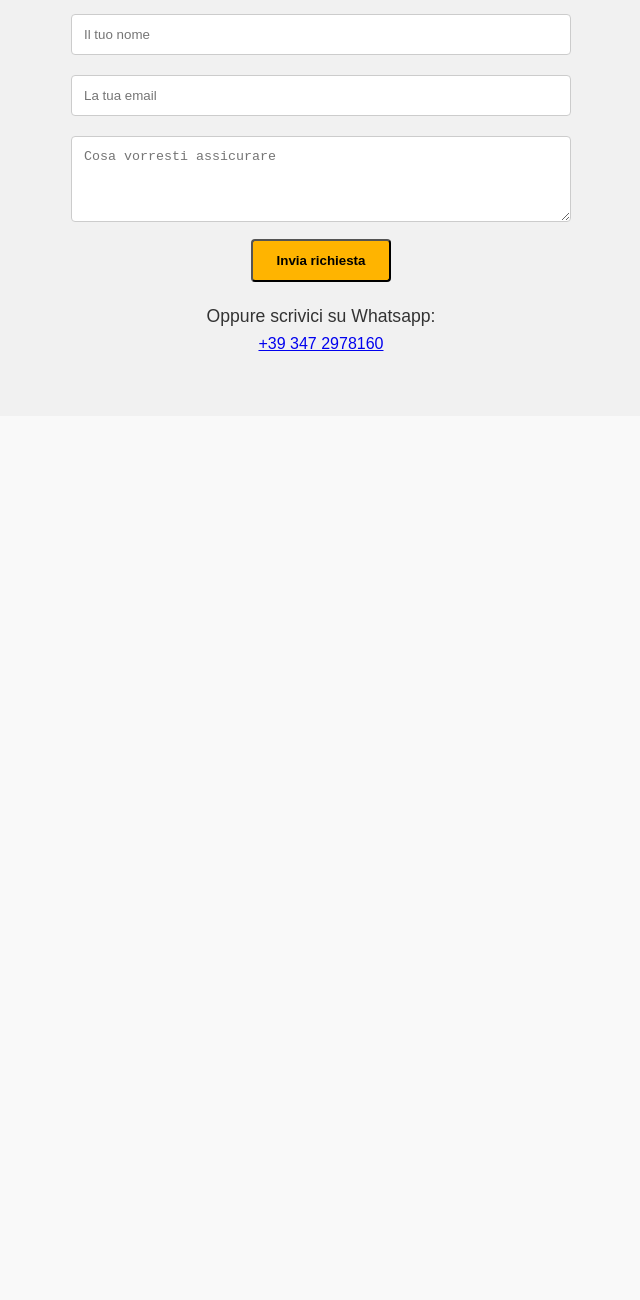
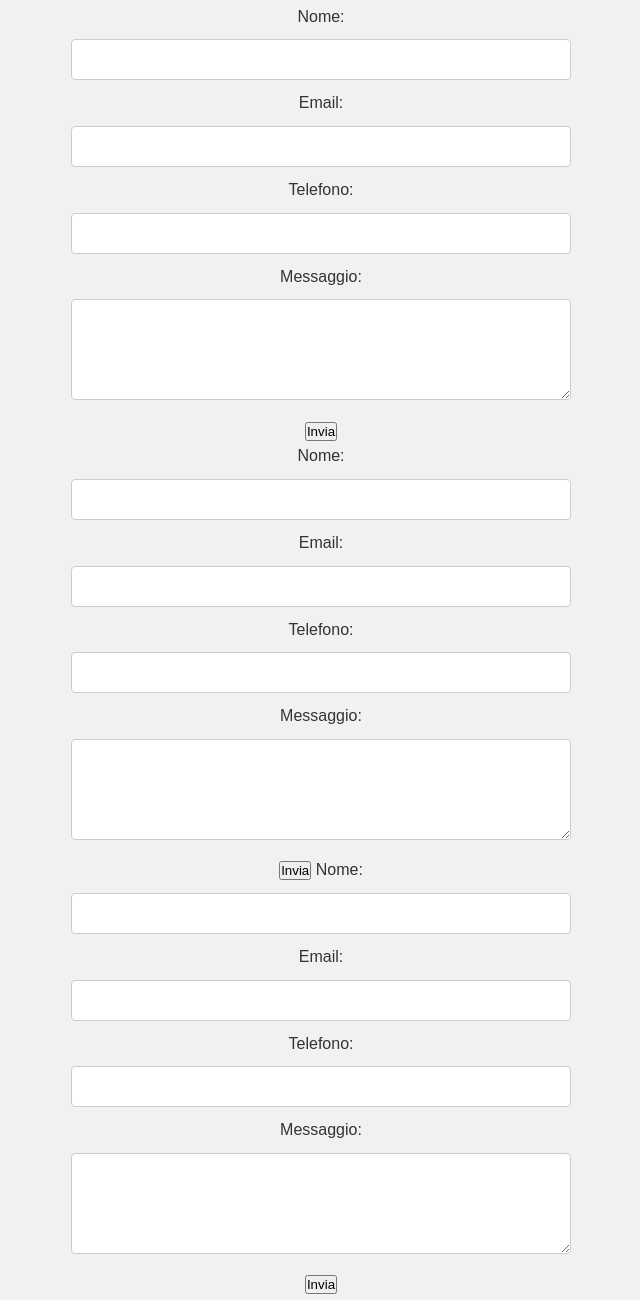
Before and after one commit to ilariafavali/assicurazione, a plain HTML site: page index.html in a window 1280 px wide. Shown: the part 1240-2540 px from the top of the page, without its empty margins (319-959 px from the left). Before the commit the page ends 1676 px from the top, so only its background shows below. Drawn offline with Linux system fonts and the light colour scheme.

Commit message:
Update index.html

```diff
--- a/index.html
+++ b/index.html
@@ -89,8 +89,50 @@ position: static;
   </section>
   <section class="contact" id="contatto">
     <h2>Contattaci ora</h2>
-    <form><input type="text" name="nome" placeholder="Il tuo nome" required/><input type="email" name="email" placeholder="La tua email" required/><textarea name="messaggio" rows="4" placeholder="Cosa vorresti assicurare" required></textarea><button type="submit" class="btn-primary">Invia richiesta</button></form>
-  </form>
+    <form action="https://formspree.io/f/xyzabcde" method="POST">
+<label for="name">Nome:</label>
+<input type="text" id="name" name="name" required>
+
+<label for="email">Email:</label>
+<input type="email" id="email" name="email" required>
+
+<label for="phone">Telefono:</label>
+<input type="tel" id="phone" name="phone">
+
+<label for="message">Messaggio:</label>
+<textarea id="message" name="message" rows="5" required></textarea>
+
+<button type="submit">Invia</button>
+</form>
+<form action="https://formspree.io/f/xyzabcde" method="POST">
+<label for="name">Nome:</label>
+<input type="text" id="name" name="name" required>
+
+<label for="email">Email:</label>
+<input type="email" id="email" name="email" required>
+
+<label for="phone">Telefono:</label>
+<input type="tel" id="phone" name="phone">
+
+<label for="message">Messaggio:</label>
+<textarea id="message" name="message" rows="5" required></textarea>
+
+<button type="submit">Invia</button>
+ <form action="https://formspree.io/f/mdkzqkeb" method="POST">
+<label for="name">Nome:</label>
+<input type="text" id="name" name="name" required>
+
+<label for="email">Email:</label>
+<input type="email" id="email" name="email" required>
+
+<label for="phone">Telefono:</label>
+<input type="tel" id="phone" name="phone">
+
+<label for="message">Messaggio:</label>
+<textarea id="message" name="message" rows="5" required></textarea>
+
+<button type="submit">Invia</button>
+</form>
    <p class="whatsapp-info"> Oppure scrivici su Whatsapp:</p>
    <a href="https://wa.me/393472978160" class="btn-whatsapp" target="_blank">+39 347 2978160 </a>
   </section>
```
